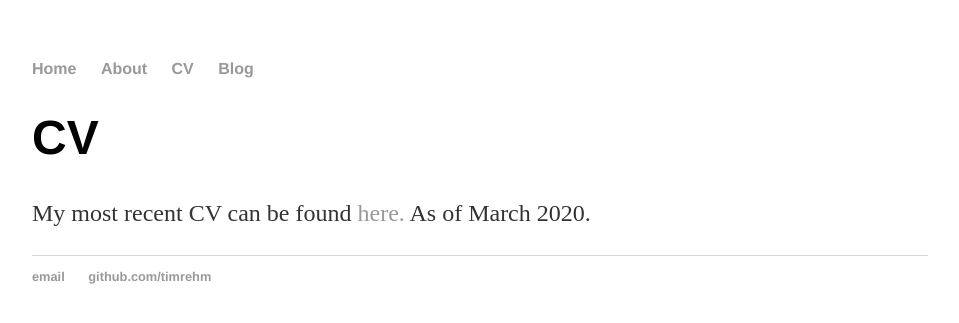
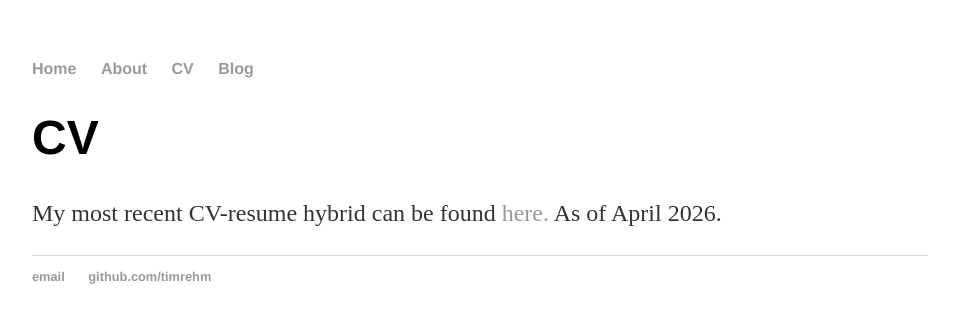
Before and after one commit to timrehm/timrehm.github.io, a Jekyll site: the page built from cv/index.html, in a window 1280 px wide. Shown: the top 323 px of the page, without its empty margins (160-1119 px from the left). Built offline with Jekyll 4.4.1, drawn with Linux system fonts in a browser that asks for light colours.

Commit message:
Update index.html

```diff
--- a/cv/index.html
+++ b/cv/index.html
@@ -3,4 +3,4 @@ layout: default
 title: CV
 ---
 	<h1>{{ page.title }}</h1>
-	<p>My most recent CV can be found <a href="/pdfs/cv.pdf" class="image fit">here.</a> As of March 2020.</p>
+	<p>My most recent CV-resume hybrid can be found <a href="/pdfs/Tim_s_CV__Apr_2026_.pdf" class="image fit">here.</a> As of April 2026.</p>
```
